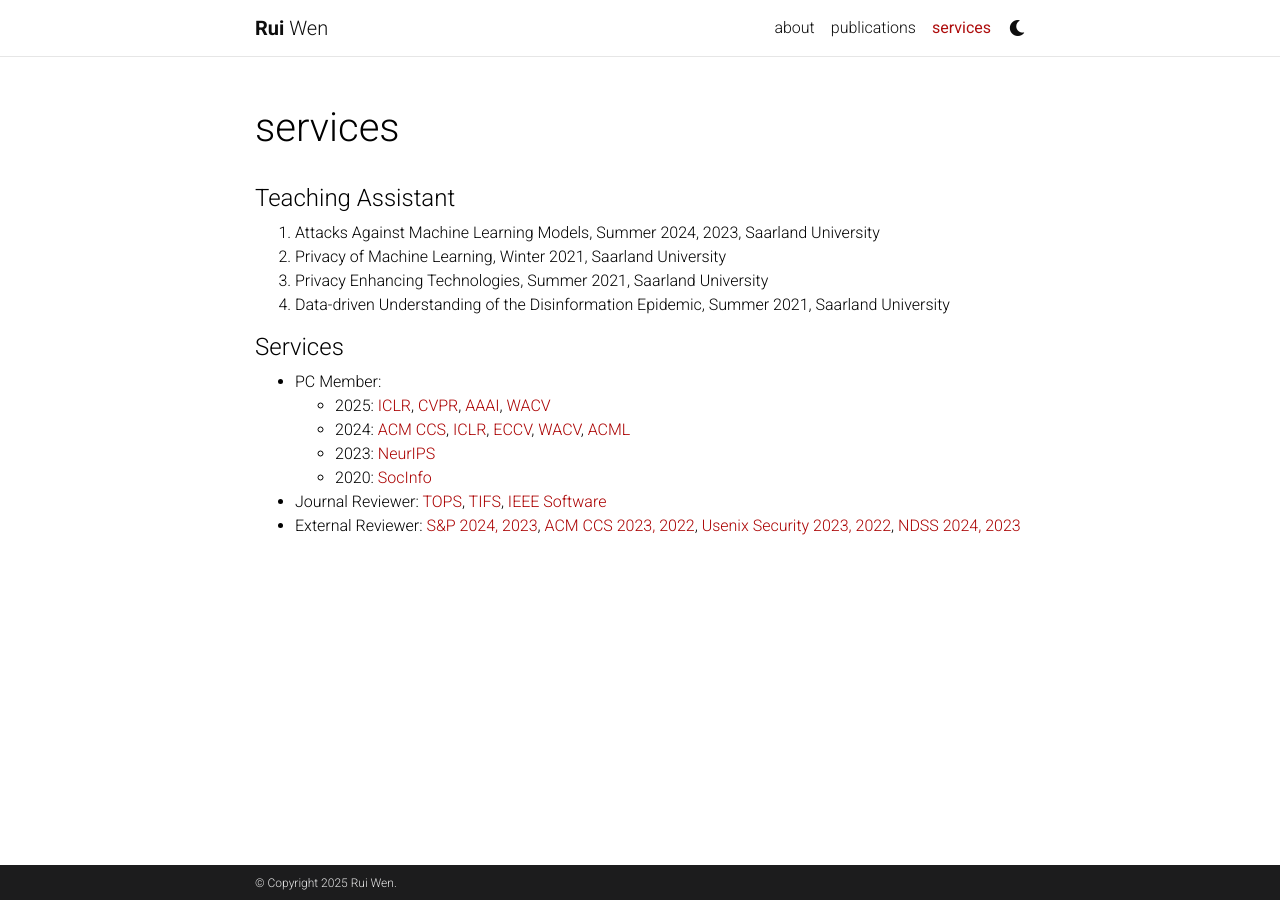
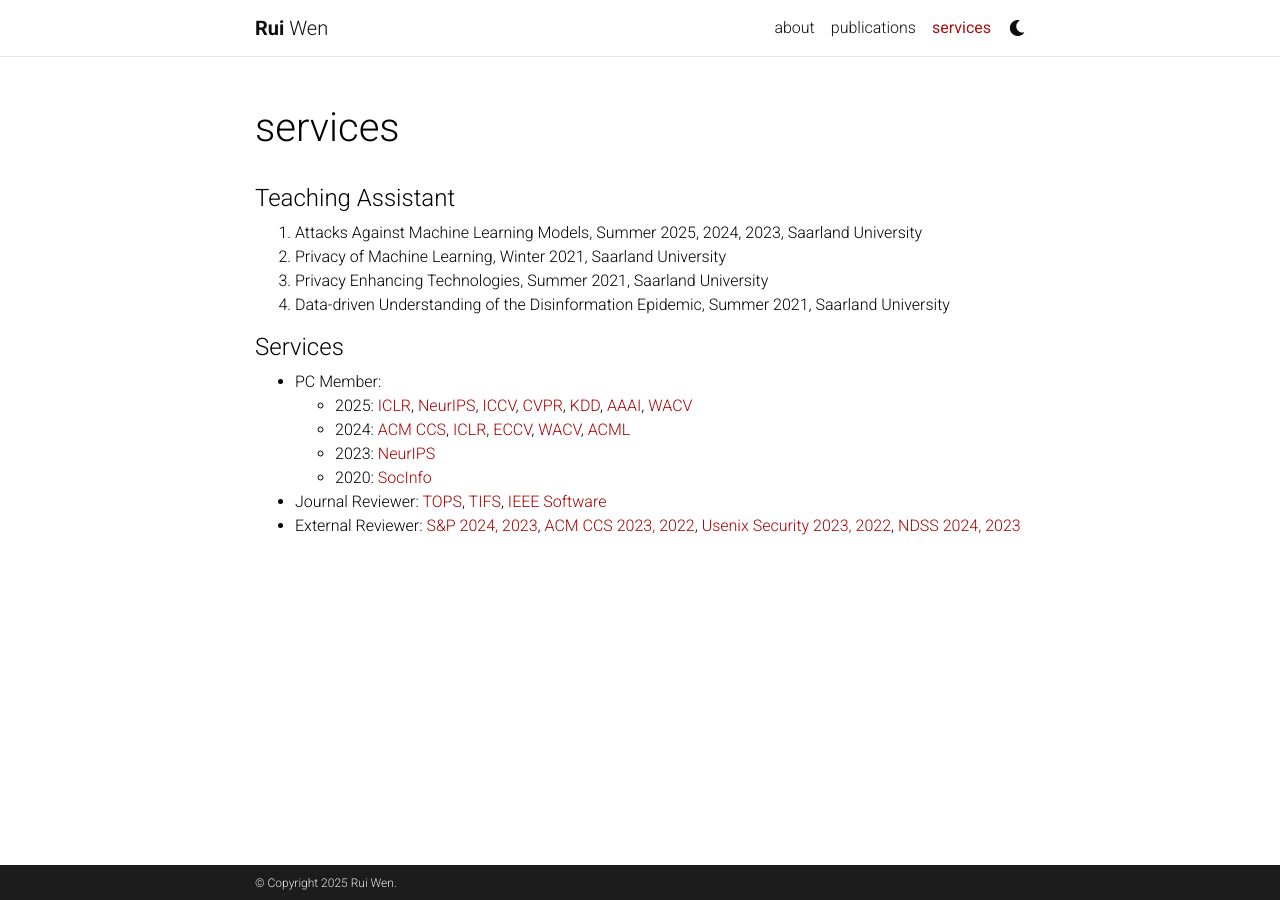
Before and after one commit to ruiwen-ai/ruiwen-ai.github.io, a Jekyll site: the page built from _pages/dropdown.md, in a window 1280 px wide. Built offline with Jekyll 4.4.1, drawn with Linux system fonts in a browser that asks for light colours; comment, search, counter and statistics services are not loaded; a style sheet for code colours, icons or effects is not loaded.

Commit message:
Update dropdown.md

```diff
--- a/_pages/dropdown.md
+++ b/_pages/dropdown.md
@@ -9,7 +9,7 @@ permalink: /services/
 
 #### Teaching Assistant
 <ol>
-  <li>Attacks Against Machine Learning Models, Summer 2024, 2023, Saarland University</li>
+  <li>Attacks Against Machine Learning Models, Summer 2025, 2024, 2023, Saarland University</li>
   <li>Privacy of Machine Learning, Winter 2021, Saarland University</li>
   <li>Privacy Enhancing Technologies, Summer 2021, Saarland University</li>
   <li>Data-driven Understanding of the Disinformation Epidemic, Summer 2021, Saarland University</li>
@@ -19,7 +19,7 @@ permalink: /services/
 #### Services
 <ul>
   <li>PC Member: <ul>
-    <li> 2025:  <a href='https://iclr.cc/'>ICLR</a>, <a href='https://cvpr.thecvf.com/'>CVPR</a>,  <a href='https://aaai.org/'>AAAI</a>, <a href='https://wacv2025.thecvf.com/'>WACV</a></li>
+    <li> 2025:  <a href='https://iclr.cc/'>ICLR</a>, <a href='https://nips.cc/'>NeurIPS</a>, <a href='https://iccv.thecvf.com/'>ICCV</a>, <a href='https://cvpr.thecvf.com/'>CVPR</a>,  <a href='https://kdd2025.kdd.org/'>KDD</a>, <a href='https://aaai.org/'>AAAI</a>, <a href='https://wacv2025.thecvf.com/'>WACV</a></li>
     <li> 2024: <a href='https://www.sigsac.org/ccs/CCS2024/home.html'>ACM CCS</a>, <a href='https://iclr.cc/'>ICLR</a>, <a href='https://eccv2024.ecva.net/'>ECCV</a>, <a href='https://wacv2024.thecvf.com/'>WACV</a>, <a href='https://www.acml-conf.org/2024/'>ACML</a></li>
     <li> 2023: <a href='https://nips.cc/'>NeurIPS</a></li>
     <li> 2020: <a href='https://kdd.isti.cnr.it/socinfo2020/'>SocInfo</a></li>
```
